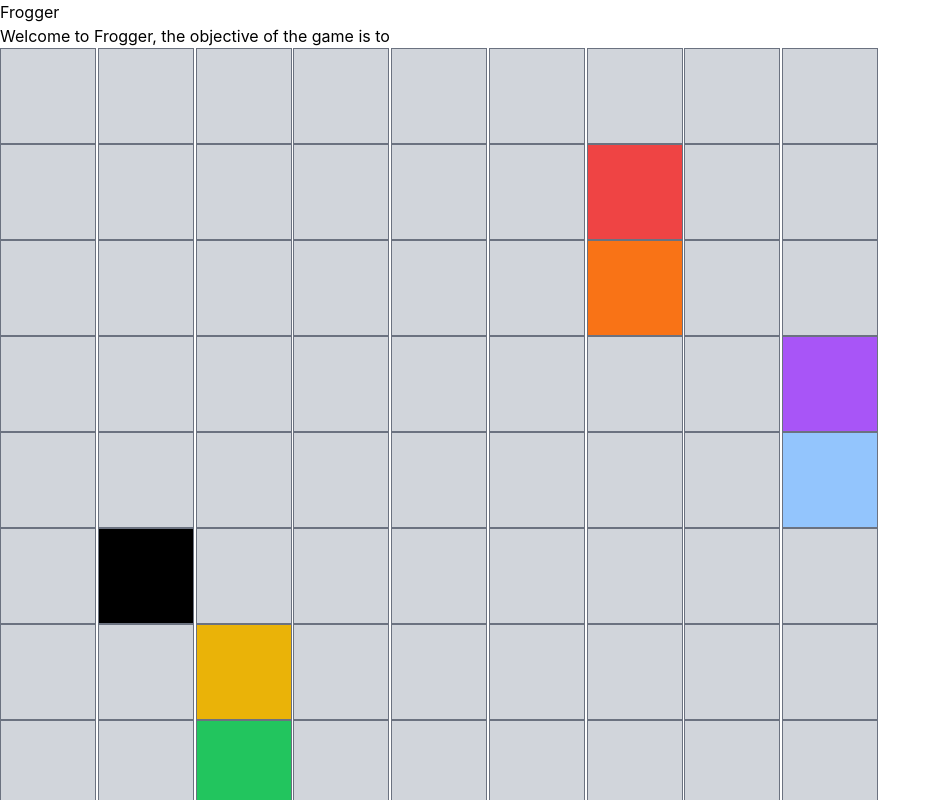
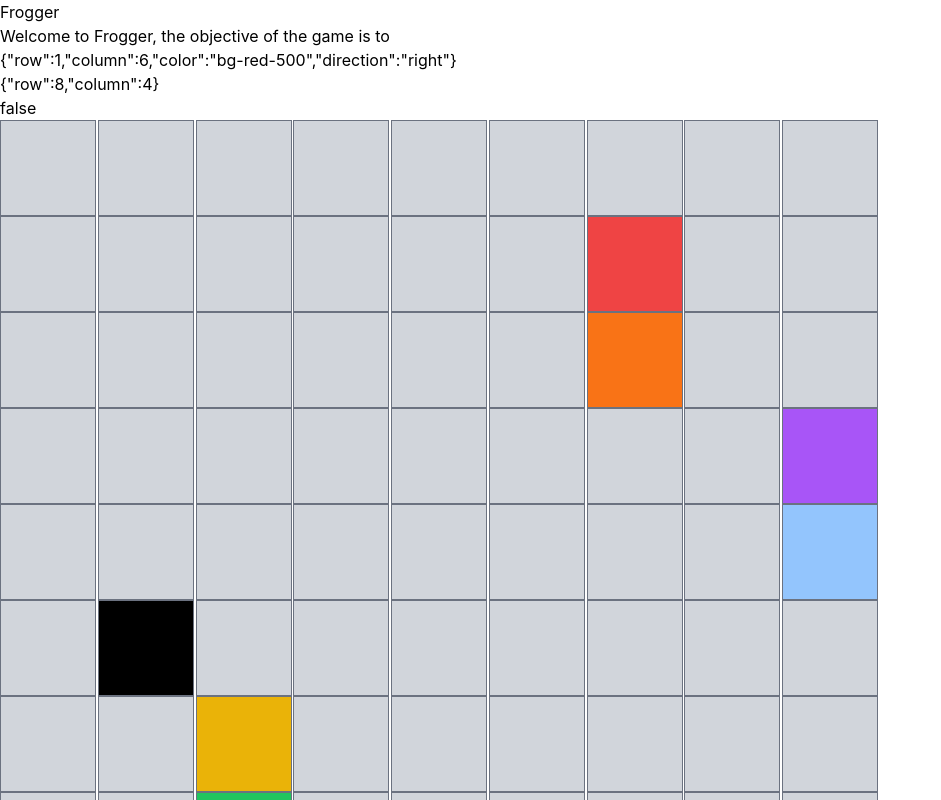
Before and after one commit to Gawshan987/Frogger1, a React (Create React App) app: page / in a window 1280 px wide. Shown: the top 800 px of the page, without its empty margins (0-941 px from the left). Built offline with nearby package versions, Linux system fonts and the light colour scheme.

Commit message:
Update GameBoard.tsx

```diff
--- a/src/GameBoard.tsx
+++ b/src/GameBoard.tsx
@@ -55,35 +55,35 @@
     // Clean up the interval on unmount
     return () => clearInterval(intervalId);
   }, []);
-  // console.log(cars);
 
-  //for the gameOver and for replaying the game
-  const handleGameOver = () => {
-    const playAgain = window.confirm("Game Over. Do you want to replay?");
-    if (playAgain) {
-      //reseting the game by initializing the state variables
-      setCars(initialCars);
-      setFrogPosition({ row: 8, column: 4 });
-      setGameOver(false);
-    } else {
-      setGameOver(true);
-    }
-  };
-
-  //to check for collision
-  const object = () => {
-    // console.log(frogPosition);
+  //useEffect to check for collision
+  useEffect(() => {
+    const checkForCollision = () => {
+      //check if frog is in the same row and column as any car
       if (
         //only for the first car
         cars[0].column === frogPosition.column &&
         cars[0].row === frogPosition.row
       ) {
         //console.log("gameOver");
-      handleGameOver();
+        setGameOver(true);
         return;
       }
     };
-  object();
+
+    checkForCollision();
+  }, [frogPosition, cars]);
+
+  //for the gameOver and for replaying the game
+  const resetGame = () => {
+    //reseting the game by initializing the state variables
+    setCars(initialCars);
+    setFrogPosition({ row: 8, column: 4 });
+    setGameOver(false);
+  };
+
+  const [lastKeyPress, setLastKeyPress] = useState<KeyboardEvent | null>(null);
+  useEffect(() => {
     //handlekeypress to move the frog
     const handleKeyPress = (event: KeyboardEvent) => {
       const { key } = event;
@@ -110,8 +110,6 @@
       setFrogPosition({ row: newRow, column: newColumn });
     };
 
-  const [lastKeyPress, setLastKeyPress] = useState<KeyboardEvent | null>(null);
-  useEffect(() => {
     const keyPressIntervalId = setInterval(() => {
       if (lastKeyPress) {
         handleKeyPress(lastKeyPress);
@@ -128,11 +126,15 @@
       clearInterval(keyPressIntervalId);
       window.removeEventListener("keydown", keyDownListener);
     };
-  }, [lastKeyPress]);
+  }, [lastKeyPress, frogPosition]);
 
   return (
-    //creating a grid container
+    <>
+      {!gameOver ? (
         <div className="grid grid-cols-9 max-w-[55rem]">
+          <p className="col-span-9">{JSON.stringify(cars[0])}</p>
+          <p className="col-span-9">{JSON.stringify(frogPosition)}</p>
+          <p className="col-span-9">{JSON.stringify(gameOver)}</p>
           {/* //loop through each row */}
           {[...Array(9)].map((_, rowIndex) =>
             //loop through each column
@@ -153,7 +155,7 @@
                 >
                   {frogPosition.row === rowIndex &&
                     frogPosition.column === columnIndex && (
-                  <div className="w-full h-full flex items-center justify-center">
+                      <div className="flex items-center justify-center w-full h-full">
                         <span
                           role="img"
                           aria-label="Frog"
@@ -164,8 +166,8 @@
                       </div>
                     )}
                   {car && (
-                <div className="w-full h-full flex items-center justify-center">
-                  <i className="fas fa-car text-white"></i>
+                    <div className="flex items-center justify-center w-full h-full">
+                      <i className="text-white fas fa-car"></i>
                     </div>
                   )}
                 </div>
@@ -173,6 +175,15 @@
             })
           )}
         </div>
+      ) : (
+        <div
+          className="w-24 bg-red-200 cursor-pointer hover:bg-red-300"
+          onClick={() => resetGame()}
+        >
+          Game Over
+        </div>
+      )}
+    </>
   );
 };
 
```
Lines whose indentation alone changed are shown as unchanged.
